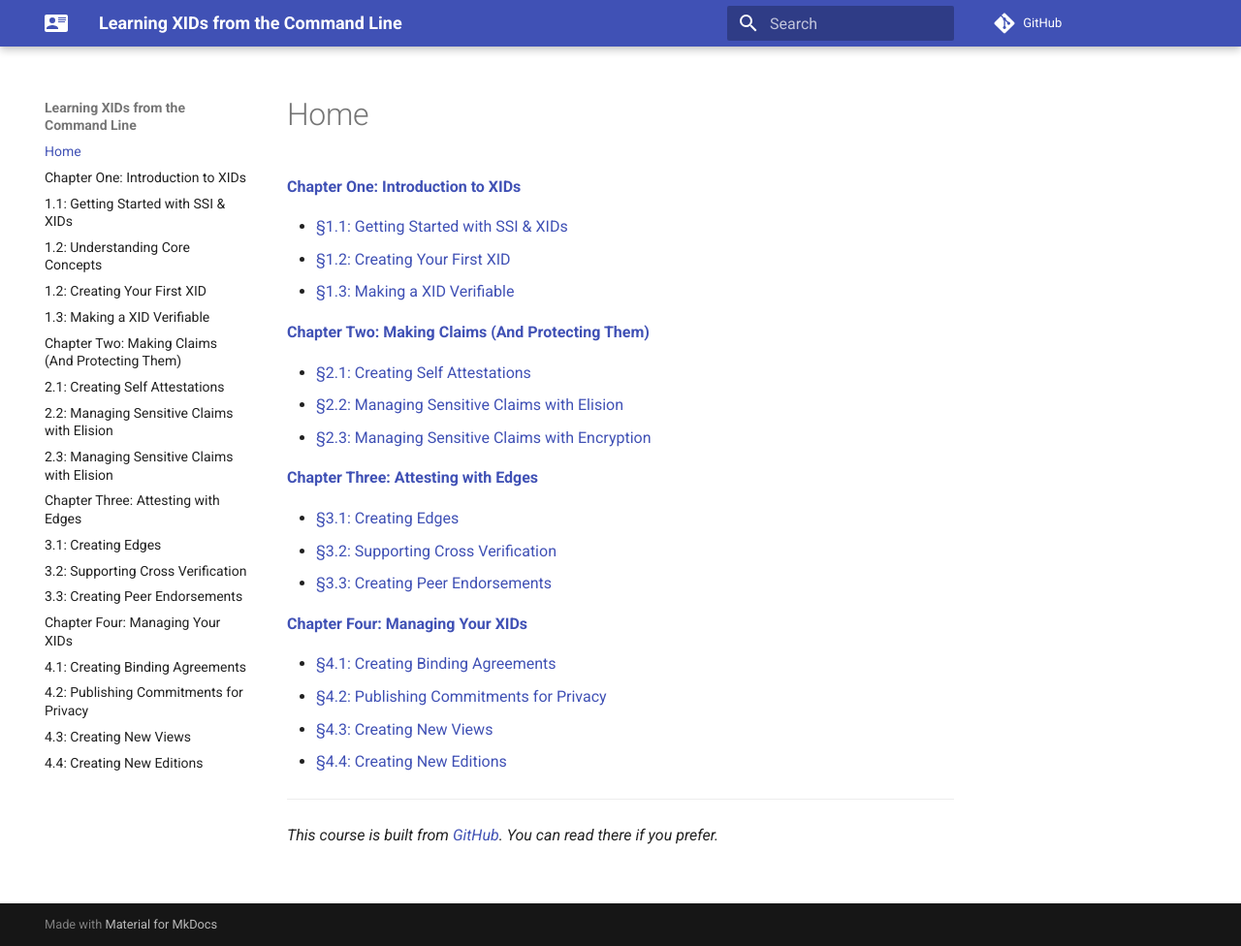
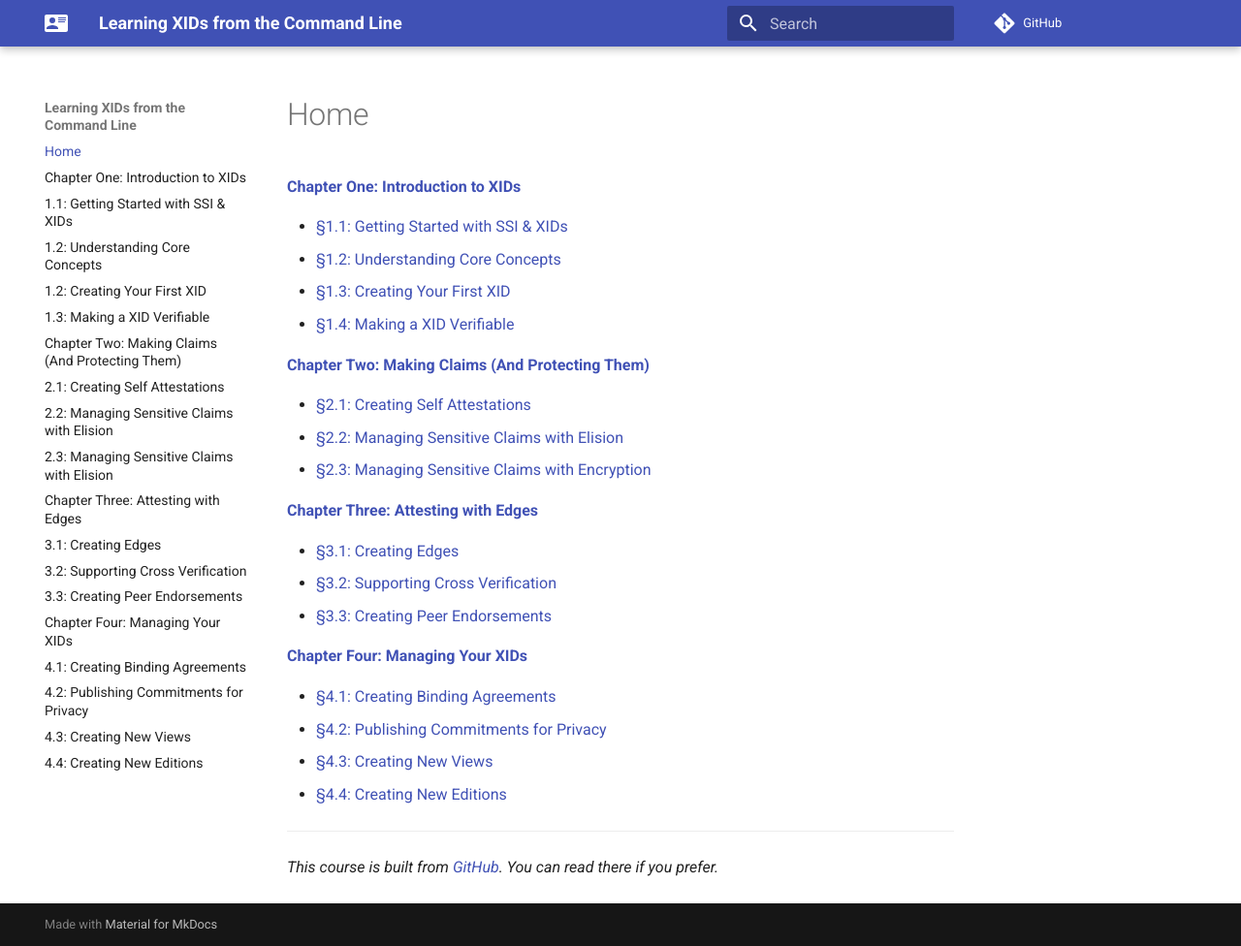
Before and after one commit to BlockchainCommons/XID-Quickstart, an MkDocs documentation site: the page built from docs/index.md, in a window 1280 px wide and 976 px high. Shown: the whole window at 97% size. Built offline with MkDocs 1.6.1 and Material for MkDocs 9.7.7, drawn with Linux system fonts in a browser that asks for light colours; comment, search, counter and statistics services are not loaded.

Commit message:
updated tocs

```diff
--- a/docs/index.md
+++ b/docs/index.md
@@ -2,8 +2,9 @@
 [**Chapter One: Introduction to XIDs**](01_0_Introduction.md)
 
 * [§1.1: Getting Started with SSI & XIDs](01_1_Getting_Started_SSI_XIDs.md)
-* [§1.2: Creating Your First XID](01_2_Your_First_XID.md)
-* [§1.3: Making a XID Verifiable](01_3_Making_a_XID_Verifiable.md)
+* [§1.2: Understanding Core Concepts](01_2_Core_Concepts.md)
+* [§1.3: Creating Your First XID](01_3_Your_First_XID.md)
+* [§1.4: Making a XID Verifiable](01_4_Making_a_XID_Verifiable.md)
 
 [**Chapter Two: Making Claims (And Protecting Them)**](02_0_Claims.md)
 
```
